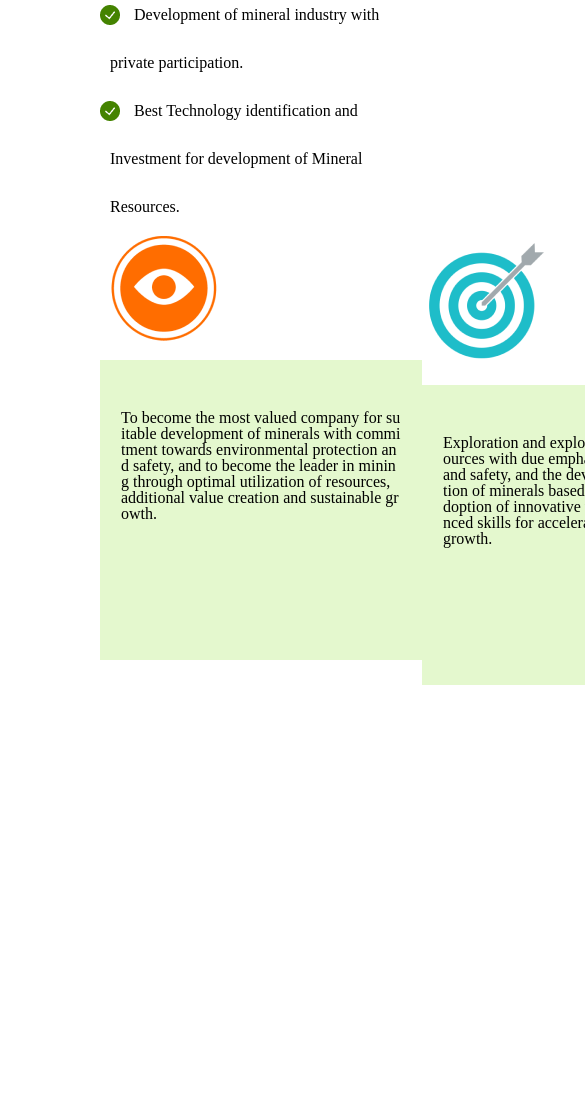
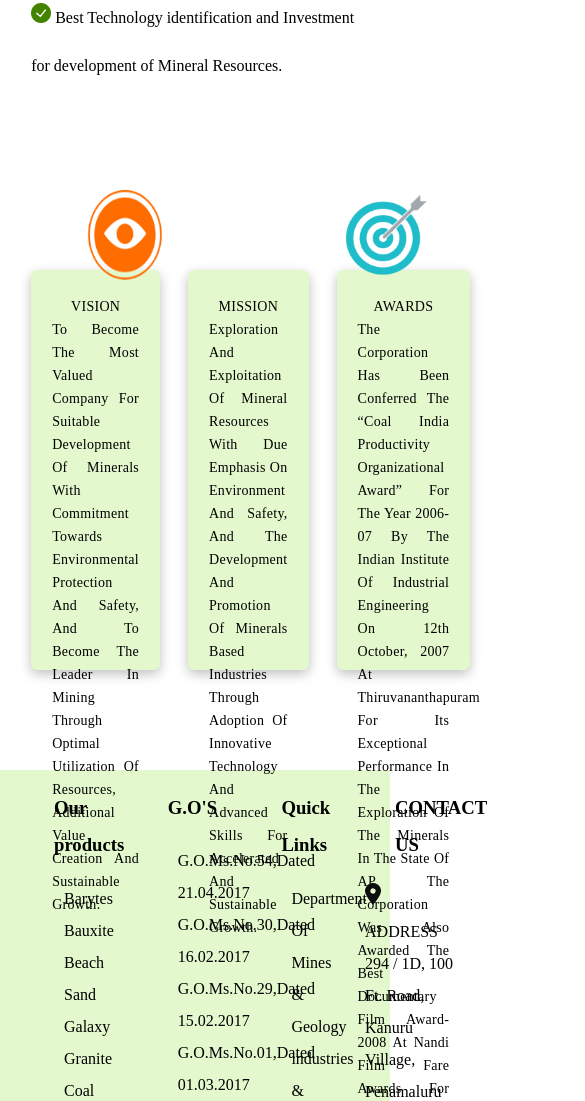
Before and after one commit to santoshgedela/APMDC-TASK, a plain HTML site: page index.html in a window 390 px wide. Shown: the part 899-2000 px from the top of the page, 585 px wide, since content can reach past the window. Before the commit the page ends 1584 px from the top, so only its background shows below. Drawn offline with Linux system fonts and the light colour scheme.

Commit message:
responsive pages

```diff
--- a/index.html
+++ b/index.html
@@ -12,7 +12,6 @@
         </ul>
       </div>
       <div class="header2">
-
         <div>
           <img src="./assets/andhra.png" alt="andhra logo" />
         </div>
@@ -21,27 +20,16 @@
             <h2>The Andhra Pradesh Mineral Development Corporation Ltd</h2>
             <p>A Government of Andhra Pradesh undertaking</p>
           </div>
-
         </div>
         <div>
           <img src="./assets/apmdc.png" alt="apmdc" />
         </div>
       </div>
-      <div class="header3">
-       </div>
+      <div class="header3"></div>
       <div>
         <nav>
           <ul class="list">
-            <li>
-              <select name="gfhgfh" id="gfhgfh">
-                <option  value="Home" hidden>Home</option>
-                <option value="saab">Corporate Profile</option>
-                <option value="opel">Board of directors</option>
-                <option value="audi">Sr. Management Team</option>
-              </select>
-            </li>
-
-
+            <li>Home</li>
             <li>Geology</li>
             <li>HRD</li>
             <li>Mining</li>
@@ -54,55 +42,138 @@
             <li>Gallery</li>
             <li>Awards</li>
           </ul>
-
-
         </nav>
       </div>
       <div class="image">
-        <img src="./assets/Rectangle 53.png" alt="fasak">
+        <img src="./assets/Rectangle 53.png" alt="" />
       </div>
       <div class="header4">
         <p>Home/ <span style="color: #448300">Corporate Profile</span></p>
       </div>
       <div class="content">
         <h2>The Objectives Of The Corporation Are:</h2>
-            <i><img src="./assets/Vector.png" alt="khk"></i>&nbsp;<span>Development of mineral resources including exploration, exploitation, and beneficiation.</span><br>
-        <i><img src="./assets/Vector.png" alt="khk"></i>&nbsp;<span>Development of mineral industry with private participation.</span><br>
-        <i><img src="./assets/Vector.png" alt="khk"></i>&nbsp;<span>Best Technology identification and Investment for development of Mineral Resources.</span><br>
-
+        <i><img src="./assets/Vector.png" alt="khk" /></i>&nbsp;<span
+          >Development of mineral resources including exploration, exploitation,
+          and beneficiation.</span
+        ><br />
+        <i><img src="./assets/Vector.png" alt="khk" /></i>&nbsp;<span
+          >Development of mineral industry with private participation.</span
+        ><br />
+        <i><img src="./assets/Vector.png" alt="khk" /></i>&nbsp;<span
+          >Best Technology identification and Investment for development of
+          Mineral Resources.</span
+        ><br />
+        <div class="logos">
+          <div class="logo">
+            <img src="./assets/vision_icon 1.png" alt="fg" />
+          </div>
+          <div class="logo">
+            <img src="./assets/mission-icon 1.png" alt="fg" />
+          </div>
+          <div class="logo">
+            <img src="./assets/icon-design-win 1.png" alt="fg" />
+          </div>
+        </div>
         <div class="cards">
           <div class="card">
-       <img src="./assets/vision_icon 1.png" alt="fg">
             <div class="text">
-       <p>To  become the most valued  company  for suitable  development  of
-         minerals   with commitment     towards      environmental protection and safety,
-          and to become the leader in mining through optimal utilization of resources,
-          additional value creation and sustainable growth.</p>
-       </div>
-      </div>
-      <div class="card">
-        <img src="./assets/mission-icon 1.png" alt="fg">
-        <div class="text">
+              <center>VISION</center>
+
               <p>
-          Exploration and exploitation of mineral resources with due emphasis on environment and safety,
-          and the development and promotion of minerals based industries
-          through adoption of innovative technology and advanced skills for accelerated and sustainable growth.
+                To become the most valued company for suitable development of
+                minerals with commitment towards environmental protection and
+                safety, and to become the leader in mining through optimal
+                utilization of resources, additional value creation and
+                sustainable growth.
               </p>
             </div>
           </div>
           <div class="card">
-        <img src="./assets/icon-design-win 1.png" alt="fg">
             <div class="text">
-         <p>The Corporation has been conferred the “Coal India Productivity Organizational Award” for the year
-          2006-07 by the Indian Institute of Industrial Engineering on 12th October, 2007 at Thiruvananthapuram for
-          its exceptional performance in the exploration of the minerals in the state of AP. The Corporation was also
-          awarded the best documentary film award-2008 at Nandi film fare awards for the documentary picturized on
-          Bauxite deposits by the Corporation</p>
+              <center>MISSION</center>
+
+              <p1>
+                Exploration and exploitation of mineral resources with due
+                emphasis on environment and safety, and the development and
+                promotion of minerals based industries through adoption of
+                innovative technology and advanced skills for accelerated and
+                sustainable growth.
+              </p1>
             </div>
           </div>
+          <div class="card">
+            <div class="text">
+              <center>AWARDS</center>
 
+              <p>
+                The Corporation has been conferred the “Coal India Productivity
+                Organizational Award” for the year 2006-07 by the Indian
+                Institute of Industrial Engineering on 12th October, 2007 at
+                Thiruvananthapuram for its exceptional performance in the
+                exploration of the minerals in the state of AP. The Corporation
+                was also awarded the best documentary film award-2008 at Nandi
+                film fare awards for the documentary picturized on Bauxite
+                deposits by the Corporation
+              </p>
+            </div>
+          </div>
+        </div>
+      </div>
+      <div class="footer">
+        <div class="styles">
+          <h3>Our products</h3>
+          <ol>
+            <li>Barytes</li>
+            <li>Bauxite</li>
+            <li>Beach Sand</li>
+            <li>Galaxy Granite</li>
+            <li>Coal</li>
+            <li>Others</li>
+          </ol>
+        </div>
+        <div class="styles">
+          <h3>G.O'S</h3>
+          <ol>
+            <li>G.O.Ms.No.54,Dated 21.04.2017</li>
+            <li>G.O.Ms.No.30,Dated 16.02.2017</li>
+            <li>G.O.Ms.No.29,Dated 15.02.2017</li>
+            <li>G.O.Ms.No.01,Dated 01.03.2017</li>
+            <li>G.O.Ms.No.157,Dated 03.11.2016</li>
+            <li>More</li>
+          </ol>
+        </div>
+        <div class="styles">
+          <h3>Quick Links</h3>
+          <ol>
+            <li>Department Of Mines & Geology</li>
+            <li>industries & Commerce</li>
+            <li>Coal India</li>
+            <h4><li>RTI ACT</li></h4>
+            <li>RTI Act</li>
+          </ol>
+        </div>
+        <div class="styles">
+          <h3>CONTACT US</h3>
+         <span>
+        <img src="./assets/Vector (1).png">
+           <p1>  ADDRESS<br>
+              294 / 1D, 100 Ft. Road, Kanuru <br>Village, Penamaluru Mandal, <br>Vijayawada - 521137</p1></span><br>
+             <span>
+              <img src="./assets/Vector (2).png">
+             <p1> PHONE<br>
+              +91 (0)866-2429999 (09:00 - 17:00 <br>
+              Support Line)</p1>
+             </span><br>
+             <span>
+              <img src="./assets/Vector (3).png">
 
+                <p1>FAX<br>
+                  +91 (0)0866 -2429977</p1>
+                  </span>
           </div>
+      </div>
+      <div class="footer2">
+        <p>© Copyright 2022</p>
       </div>
     </div>
   </body>
--- a/style.css
+++ b/style.css
@@ -57,30 +57,124 @@ select option{
    margin-top: -10px;
 }
 .content{
-    padding-top: 150px;
-    padding-left: 100px;
+    padding-top: 100px;
+    padding-left: 8%;
+    padding-right: 8%;
+    padding-bottom: 100px;
     line-height: 3;
 }
 
+
 .content span{
-    position: relative;
+
     top: -5px;
     left: 10px;
+    right: 10px;
 }
 .cards{
+    width: 100%;
     display: flex;
     justify-content: space-between;
+    /* margin: 50px; */
+    /* position: absolute; */
+    /* flex-direction: column; */
+align-items: center;
+gap: 28px;
+
+}
+.card{
+
+
+padding: 25px 21px;
+width: 28%;
+    height: 350px;
+background: #E4F8CE;
+box-shadow: 0px 4px 12px rgba(0, 0, 0, 0.25);
+border-radius: 6px;
 }
 .text{
-    padding: 50px 21px 50px 21px;
-    height: 200px;
-    width: 280px;
-    /* text-align: center; */
-    word-break: break-all;
+    width: 100%;
+height: 161px;
+
+font-family: 'Montserrat';
+font-style: normal;
+font-weight: 500;
+font-size: 14px;
+
+/* or 164% */
+
+text-align: justify;
+letter-spacing: 0.02em;
+text-transform: capitalize;
 }
 .card .text{
 background-color:#E4F8CE ;
 box-shadow: 2px darkgray;
-line-height: 1;
+line-height: 23px;
 
 }
+/* img{
+    display: block;
+    margin-left: auto;
+    margin-right: auto;
+
+} */
+p1{
+    padding-top: 20px;
+}
+.footer{
+    text-align: center;
+    background-color: #E4F8CE;
+    height: 360px;
+    display: flex;
+}
+.styles{
+    width: 23%;
+    /* float: left; */
+    line-height: 2;
+    text-align: left;
+    padding-left: 24px;
+
+}
+ol{
+    list-style-type: none;
+
+}
+ol li:hover{
+    color: #70ad2e;;
+    text-decoration: underline;
+    cursor: pointer;
+}
+.logos{
+    padding-top: 100px;
+    padding-left: 15%;
+    position: relative;
+    display: flex;
+    gap: 171px;
+    height: 80px;
+
+}
+.logos img{
+    height: 90px;
+    width: 90px;
+}
+
+.logo{
+    width: 328px;
+}
+.footer2{
+    background: #242424;
+    height: 50px;
+    display: flex;
+    align-items: center;
+}
+.footer2 p{
+    color: white;
+   margin-left: 100px;
+}
+ol{
+    text-align: left;
+}
+h3{
+    padding-left: 30px;
+}
```
Also changed, not shown: assets/Vector (1).png (added), assets/Vector (2).png (added), assets/Vector (3).png (added). Lines whose indentation alone changed are shown as unchanged.
